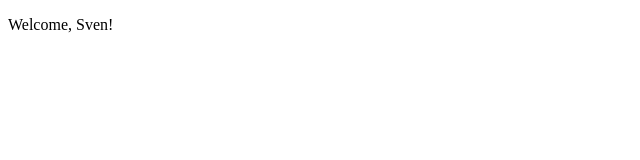
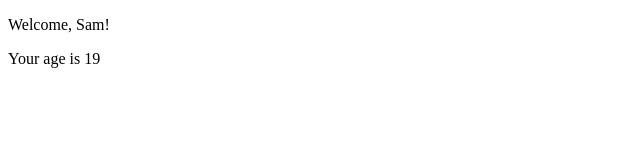
Before and after one commit to svenLrn/react, a React (Vite) app in the folder my-app/: page / in a window 1280 px wide. Shown: the top 160 px of the page, without its empty margins (0-640 px from the left). Built offline with nearby package versions, Linux system fonts and the light colour scheme.

Commit message:
ex 18 is done

```diff
--- a/my-app/src/App.jsx
+++ b/my-app/src/App.jsx
@@ -4,7 +4,7 @@ import { Welcome } from "./Welcome";
 export function App(){
     return(
         <div>
-            <Welcome name = 'Sven'/>
+            <Welcome name = 'Sam' age = '19'/>
         </div>
     )
 }
--- a/my-app/src/Welcome.jsx
+++ b/my-app/src/Welcome.jsx
@@ -1,7 +1,8 @@
-export const Welcome = ({name}) =>{
+export const Welcome = ({name = 'Sven', age}) =>{
     return (
     <>
         <p>Welcome, {name}!</p>
+        <p>Your age is {age}</p>
     </>
     )
 }
```
